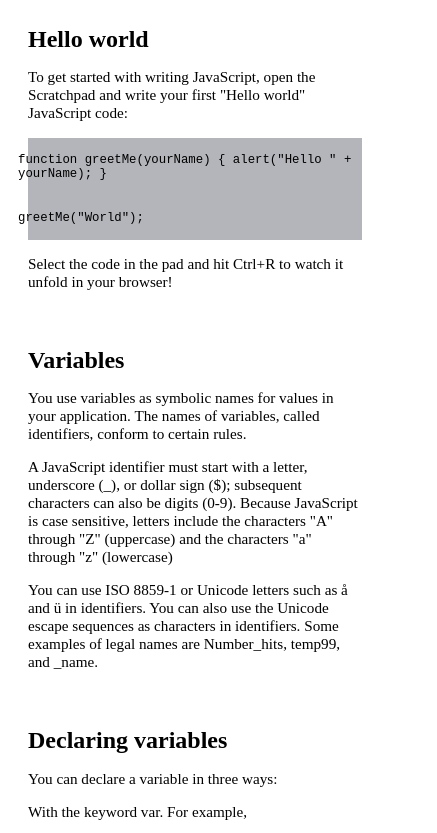
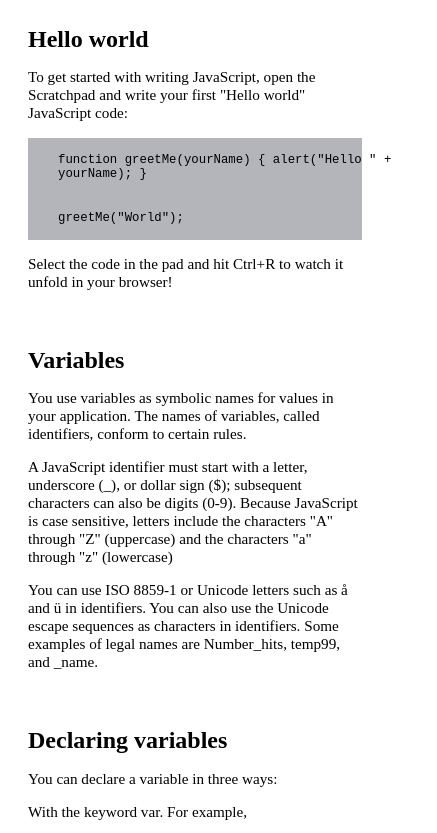
Before and after one commit to i23002/technical-documentation-webpage, a plain HTML site: page index.html in a window 390 px wide. Shown: the part 2000-2833 px from the top of the page, 437 px wide, since content can reach past the window. Drawn offline with Linux system fonts and the light colour scheme.

Commit message:
beta stage released

```diff
--- a/styles.css
+++ b/styles.css
@@ -88,10 +88,10 @@ footer{
     }
 
     code {
-      margin-left: -20px;
+      margin-left: 10px;
       width: 100%;
       padding: 15px;
-      padding-left: 10px;
+      padding-left: 20px;
       padding-right: 45px;
       min-width: 233px;
     }
```
